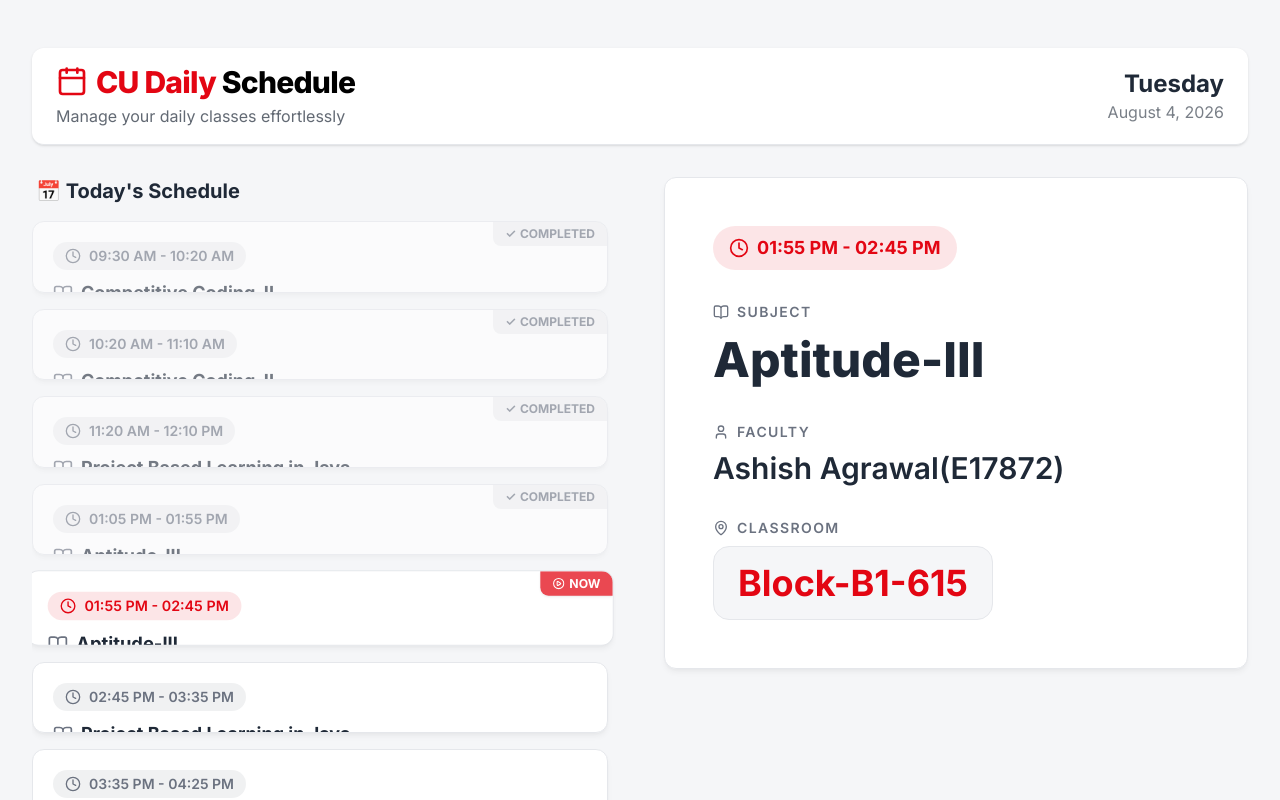
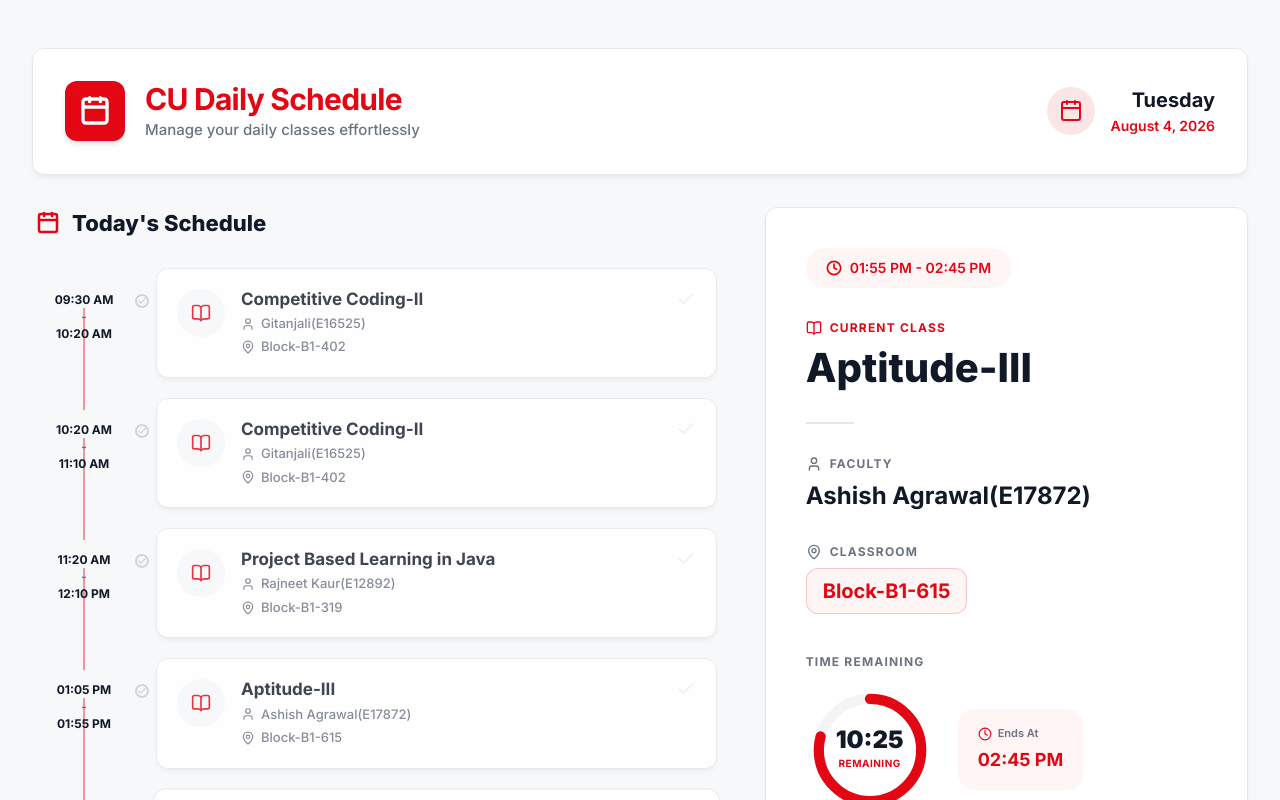
Before and after one commit to alokyadva26/cu-daily-schedule, a Next.js app: page / in a window 1280 px wide. Shown: the top 800 px of the page. Built offline with nearby package versions, Linux system fonts and the light colour scheme.

Commit message:
feat: redesign CU Daily Schedule with modern timeline UI

```diff
--- a/src/app/globals.css
+++ b/src/app/globals.css
@@ -1,13 +1,15 @@
 @import "tailwindcss";
 
 :root {
-  --background: #F5F6F8;
-  --foreground: #1F2937;
+  --background: #F7F8FA;
+  --foreground: #111827;
   --card-bg: #FFFFFF;
   --card-border: #E5E7EB;
   --accent: #E30613; /* Primary Red */
   --accent-foreground: #FFFFFF;
   --secondary: #6B7280;
+  --timeline: #D1D5DB;
+  --active-bg: #FFF5F5;
 }
 
 body {
@@ -24,6 +26,8 @@ body {
   --color-accent: var(--accent);
   --color-accent-foreground: var(--accent-foreground);
   --color-secondary: var(--secondary);
+  --color-timeline: var(--timeline);
+  --color-active-bg: var(--active-bg);
 }
 
 .cuims-card {
--- a/src/app/page.tsx
+++ b/src/app/page.tsx
@@ -9,7 +9,9 @@ import { ScheduleCard } from "@/components/ScheduleCard";
 import { ClassDetails } from "@/components/ClassDetails";
 import { EmptyState } from "@/components/EmptyState";
 import { EndOfDayState } from "@/components/EndOfDayState";
+import { BottomCard } from "@/components/BottomCard";
 import { parseTime, getCountdownString } from "@/lib/utils";
+import { Calendar } from "lucide-react";
 
 type EnrichedSession = ClassSession & {
   mode: "normal" | "active" | "next";
@@ -140,9 +142,9 @@ export default function Home() {
       {viewState === "weekend" ? (
         <EmptyState />
       ) : (
-        <div className="grid grid-cols-1 lg:grid-cols-2 gap-8 lg:gap-12 mt-8">
+        <div className="grid grid-cols-1 lg:grid-cols-12 gap-8 lg:gap-10 mt-6">
           {/* LEFT SIDE */}
-          <section className="order-2 lg:order-1 flex flex-col gap-4">
+          <section className="order-2 lg:order-1 lg:col-span-7 flex flex-col gap-4">
 
             {viewState === "end-of-day" && (
               <EndOfDayState
@@ -190,11 +192,12 @@ export default function Home() {
             )}
 
             {viewState !== "tomorrow" && todayClasses.length > 0 && (
-              <div className="flex flex-col gap-4">
-                <h2 className="text-xl font-bold px-1 flex items-center gap-2 text-foreground">
-                  📅 Today's Schedule
+              <div className="flex flex-col gap-6">
+                <h2 className="text-[22px] font-extrabold px-1 flex items-center gap-3 text-foreground">
+                  <Calendar className="w-6 h-6 text-accent" strokeWidth={2.5} />
+                  Today's Schedule
                 </h2>
-                <div className="flex flex-col gap-4 max-h-[600px] overflow-y-auto pr-2 custom-scrollbar">
+                <div className="flex flex-col gap-5 max-h-[700px] overflow-y-auto pr-2 custom-scrollbar pl-1 pt-1">
                   {todayClasses.map((session, idx) => {
                     const start = parseTime(session.startTime, currentTime);
                     const end = parseTime(session.endTime, currentTime);
@@ -219,6 +222,7 @@ export default function Home() {
                         onClick={() => setSelectedSession(session)}
                         mode={mode}
                         countdown={countdown}
+                        isLast={idx === todayClasses.length - 1}
                       />
                     );
                   })}
@@ -229,10 +233,14 @@ export default function Home() {
           </section>
 
           {/* RIGHT SIDE */}
-          <section className="order-1 lg:order-2">
-            {(viewState !== "end-of-day" || selectedSession) && (
-              <ClassDetails session={selectedSession} />
-            )}
+          <section className="order-1 lg:order-2 lg:col-span-5 flex flex-col h-full">
+            <div className="flex-1">
+              {(viewState !== "end-of-day" || selectedSession) && (
+                <ClassDetails session={selectedSession} />
+              )}
+            </div>
+
+            <BottomCard />
           </section>
         </div>
       )}
--- /dev/null
+++ b/src/components/BottomCard.tsx
@@ -0,0 +1,40 @@
+import { Clock, RefreshCcw } from "lucide-react";
+import { format } from "date-fns";
+import { useState } from "react";
+import { cn } from "@/lib/utils";
+
+export function BottomCard() {
+  const [isRefreshing, setIsRefreshing] = useState(false);
+
+  const handleRefresh = () => {
+    setIsRefreshing(true);
+    // Reload the page
+    setTimeout(() => {
+      window.location.reload();
+    }, 500);
+  };
+
+  const lastUpdatedTime = format(new Date(), "h:mm:ss a");
+
+  return (
+    <div className="cuims-card p-4 sm:p-5 flex flex-col sm:flex-row sm:items-center justify-between gap-4 mt-6">
+      <div className="flex items-start sm:items-center gap-4">
+        <div className="bg-accent/10 p-2.5 rounded-full shrink-0">
+          <Clock className="w-5 h-5 text-accent" />
+        </div>
+        <div>
+          <p className="text-foreground font-semibold text-sm">Schedule updates automatically</p>
+          <p className="text-secondary text-xs mt-0.5">Last updated: <span className="font-bold text-foreground">{lastUpdatedTime}</span></p>
+        </div>
+      </div>
+
+      <button
+        onClick={handleRefresh}
+        className="flex items-center justify-center gap-2 px-5 py-2.5 rounded-full border border-card-border hover:border-accent text-accent font-semibold text-sm transition-all duration-300 hover:bg-accent/5 active:scale-95"
+      >
+        <RefreshCcw className={cn("w-4 h-4", isRefreshing && "animate-spin")} />
+        Refresh
+      </button>
+    </div>
+  );
+}
--- a/src/components/ClassDetails.tsx
+++ b/src/components/ClassDetails.tsx
@@ -1,57 +1,157 @@
 import { ClassSession } from "@/types";
 import { Clock, MapPin, User, BookOpen } from "lucide-react";
-import { getSubjectName } from "@/lib/utils";
+import { getSubjectName, parseTime } from "@/lib/utils";
+import { useState, useEffect } from "react";
 
 interface ClassDetailsProps {
   session: ClassSession | null;
 }
 
 export function ClassDetails({ session }: ClassDetailsProps) {
+  const [now, setNow] = useState(new Date());
+
+  useEffect(() => {
+    const interval = setInterval(() => {
+      setNow(new Date());
+    }, 1000);
+    return () => clearInterval(interval);
+  }, []);
+
   if (!session) {
     return (
-      <div className="h-full min-h-[400px] flex items-center justify-center cuims-card p-8">
+      <div className="h-full min-h-[400px] flex items-center justify-center cuims-card p-10">
         <p className="text-secondary text-xl font-medium">Select a class to view details</p>
       </div>
     );
   }
 
+  const start = parseTime(session.startTime, now);
+  const end = parseTime(session.endTime, now);
+
+  const totalSeconds = (end.getTime() - start.getTime()) / 1000;
+  const elapsedSeconds = (now.getTime() - start.getTime()) / 1000;
+
+  let isCurrent = false;
+  let remainingSeconds = 0;
+  let progressPercentage = 0;
+
+  if (now >= start && now <= end) {
+    isCurrent = true;
+    remainingSeconds = Math.max(0, totalSeconds - elapsedSeconds);
+    progressPercentage = Math.min(100, Math.max(0, (elapsedSeconds / totalSeconds) * 100));
+  }
+
+  const formatRemaining = (totalSecs: number) => {
+    const m = Math.floor(totalSecs / 60);
+    const s = Math.floor(totalSecs % 60);
+    return `${m.toString().padStart(2, "0")}:${s.toString().padStart(2, "0")}`;
+  };
+
+  const circleRadius = 40;
+  const circleCircumference = 2 * Math.PI * circleRadius;
+  const strokeDashoffset = circleCircumference - (progressPercentage / 100) * circleCircumference;
+
   return (
-    <div className="sticky top-8 h-fit cuims-card p-8 sm:p-12 shadow-sm flex flex-col justify-center animate-in fade-in zoom-in duration-300">
-      <div className="inline-flex items-center self-start text-accent font-bold bg-accent/10 px-4 py-2 rounded-full mb-8 text-lg">
-        <Clock className="w-5 h-5 mr-2" />
+    <div className="sticky top-8 h-fit cuims-card p-8 sm:p-10 shadow-sm flex flex-col justify-center animate-in fade-in duration-300 rounded-[24px]">
+
+      {/* Top Time Pill */}
+      <div className="inline-flex items-center self-start text-accent font-semibold bg-[#FFF5F5] px-5 py-2.5 rounded-full mb-8 text-sm">
+        <Clock className="w-4 h-4 mr-2 stroke-[2.5]" />
         {session.startTime} - {session.endTime}
       </div>
 
-      <div className="space-y-8">
-        <div>
-          <p className="text-sm uppercase tracking-widest font-semibold text-secondary mb-2 flex items-center gap-2">
-            <BookOpen className="w-4 h-4" /> Subject
-          </p>
-          <h2 className="text-4xl sm:text-5xl font-extrabold leading-tight text-foreground">
+      {/* Subject */}
+      <div className="mb-8">
+        <div className="text-xs uppercase tracking-widest font-bold text-accent mb-2.5 flex items-center gap-2">
+          <BookOpen className="w-4 h-4" /> {isCurrent ? "CURRENT CLASS" : "CLASS"}
+        </div>
+        <h2 className="text-[32px] sm:text-[40px] font-extrabold leading-[1.1] text-foreground">
           {getSubjectName(session.subject)}
         </h2>
       </div>
 
-        <div>
-          <p className="text-sm uppercase tracking-widest font-semibold text-secondary mb-2 flex items-center gap-2">
-            <User className="w-4 h-4" /> Faculty
-          </p>
-          <p className="text-2xl sm:text-3xl font-semibold text-foreground">
+      <div className="w-12 h-0.5 bg-card-border mb-8"></div>
+
+      {/* Faculty */}
+      <div className="mb-8">
+        <div className="text-xs uppercase tracking-widest font-bold text-secondary mb-2 flex items-center gap-2">
+          <User className="w-4 h-4" /> FACULTY
+        </div>
+        <p className="text-2xl font-bold text-foreground">
           {session.faculty}
         </p>
       </div>
 
-        <div>
-          <p className="text-sm uppercase tracking-widest font-semibold text-secondary mb-2 flex items-center gap-2">
-            <MapPin className="w-4 h-4" /> Classroom
-          </p>
-          <div className="inline-block bg-background px-6 py-4 rounded-2xl border border-card-border">
-            <p className="text-3xl sm:text-4xl font-bold text-accent">
+      {/* Classroom */}
+      <div className="mb-8">
+        <div className="text-xs uppercase tracking-widest font-bold text-secondary mb-2 flex items-center gap-2">
+          <MapPin className="w-4 h-4" /> CLASSROOM
+        </div>
+        <div className="inline-flex bg-[#FFF5F5] px-4 py-2 rounded-[12px] border border-accent/20">
+          <p className="text-xl font-bold text-accent">
             {session.room}
           </p>
         </div>
       </div>
+
+      {/* Time Remaining */}
+      {isCurrent && (
+        <div className="mt-2">
+          <div className="text-xs uppercase tracking-widest font-bold text-secondary mb-4">
+            TIME REMAINING
           </div>
+          <div className="flex items-center gap-6">
+
+            {/* Circular Progress */}
+            <div className="relative w-32 h-32 flex items-center justify-center">
+              <svg className="transform -rotate-90 w-32 h-32" viewBox="0 0 100 100">
+                <circle
+                  cx="50"
+                  cy="50"
+                  r={circleRadius}
+                  stroke="#F3F4F6"
+                  strokeWidth="8"
+                  fill="none"
+                />
+                <circle
+                  cx="50"
+                  cy="50"
+                  r={circleRadius}
+                  stroke="#E30613"
+                  strokeWidth="8"
+                  fill="none"
+                  strokeLinecap="round"
+                  style={{
+                    strokeDasharray: circleCircumference,
+                    strokeDashoffset: strokeDashoffset,
+                    transition: "stroke-dashoffset 1s linear",
+                  }}
+                />
+              </svg>
+              <div className="absolute flex flex-col items-center justify-center">
+                <span className="text-2xl font-black text-foreground leading-none mb-1">
+                  {formatRemaining(remainingSeconds)}
+                </span>
+                <span className="text-[10px] uppercase font-bold text-accent tracking-wider">
+                  Remaining
+                </span>
+              </div>
+            </div>
+
+            {/* Ends At */}
+            <div className="bg-[#FFF5F5] px-5 py-4 rounded-2xl flex flex-col justify-center">
+              <div className="text-[11px] font-semibold text-secondary flex items-center gap-1.5 mb-1">
+                <Clock className="w-3.5 h-3.5 text-accent" /> Ends At
+              </div>
+              <div className="text-accent font-bold text-lg">
+                {session.endTime}
+              </div>
+            </div>
+
+          </div>
+        </div>
+      )}
+
     </div>
   );
 }
--- a/src/components/Header.tsx
+++ b/src/components/Header.tsx
@@ -7,19 +7,27 @@ export function Header() {
   const dateFormatted = format(today, "MMMM d, yyyy");
 
   return (
-    <header className="mb-8 flex flex-col sm:flex-row sm:items-center justify-between border-b border-card-border pb-4 pt-4 px-6 bg-white shadow-sm rounded-xl">
-      <div>
-        <h1 className="text-3xl font-extrabold tracking-tight flex items-center gap-2">
-          <Calendar className="w-8 h-8 text-accent" />
-          <span>
-            <span className="text-accent">CU Daily</span> <span className="text-black">Schedule</span>
-          </span>
-        </h1>
-        <p className="text-foreground/70 mt-1">Manage your daily classes effortlessly</p>
+    <header className="mb-8 flex flex-col md:flex-row md:items-center justify-between p-8 bg-white shadow-sm rounded-3xl cuims-card">
+      <div className="flex items-center gap-5">
+        <div className="bg-accent text-white p-3.5 rounded-xl shadow-md">
+          <Calendar className="w-8 h-8" strokeWidth={2.5} />
+        </div>
+        <div>
+          <h1 className="text-3xl font-bold tracking-tight text-accent">
+            CU Daily Schedule
+          </h1>
+          <p className="text-secondary font-medium text-[15px] mt-0.5">Manage your daily classes effortlessly</p>
+        </div>
       </div>
-      <div className="mt-4 sm:mt-0 text-left sm:text-right">
-        <p className="text-2xl font-bold">{dayName}</p>
-        <p className="text-foreground/60">{dateFormatted}</p>
+
+      <div className="mt-6 md:mt-0 flex items-center justify-end gap-4">
+        <div className="bg-accent/10 p-3 rounded-full text-accent hidden md:block">
+          <Calendar className="w-6 h-6" />
+        </div>
+        <div className="text-left md:text-right">
+          <p className="text-xl font-bold text-foreground">{dayName}</p>
+          <p className="text-accent font-semibold text-sm mt-0.5">{dateFormatted}</p>
+        </div>
       </div>
     </header>
   );
--- a/src/components/ScheduleCard.tsx
+++ b/src/components/ScheduleCard.tsx
@@ -1,6 +1,6 @@
 import { ClassSession } from "@/types";
 import { cn, getSubjectName } from "@/lib/utils";
-import { Clock, MapPin, BookOpen, PlayCircle, FastForward, User } from "lucide-react";
+import { BookOpen, Coffee, Check, MapPin, User } from "lucide-react";
 
 interface ScheduleCardProps {
   session: ClassSession;
@@ -8,79 +8,117 @@ interface ScheduleCardProps {
   onClick: () => void;
   mode?: "normal" | "active" | "next" | "completed";
   countdown?: string;
+  isLast?: boolean;
 }
 
-export function ScheduleCard({ session, isSelected, onClick, mode = "normal", countdown }: ScheduleCardProps) {
+export function ScheduleCard({ session, isSelected, onClick, mode = "normal", countdown, isLast }: ScheduleCardProps) {
   const isActive = mode === "active";
-  const isNext = mode === "next";
   const isCompleted = mode === "completed";
 
+  const isBreak = session.subject.toLowerCase().includes("break");
+
   return (
-    <div
-      onClick={onClick}
-      className={cn(
-        "cuims-card p-5 cursor-pointer transition-all duration-300 transform relative overflow-hidden",
-        isSelected
-          ? isActive ? "ring-2 ring-accent bg-accent/5" : "ring-1 ring-card-border bg-foreground/5"
-          : "hover:bg-foreground/[0.02]",
-        isActive && "border-l-4 border-l-accent scale-[1.02] shadow-[0_0_15px_rgba(227,6,19,0.15)]",
-        isCompleted && "opacity-60"
-      )}
-    >
-      {isActive && (
-        <div className="absolute top-0 right-0 bg-accent text-white text-xs font-bold px-3 py-1 rounded-bl-lg flex items-center shadow-sm animate-pulse">
-          <PlayCircle className="w-3 h-3 mr-1" /> NOW
+    <div className="relative flex gap-4 md:gap-6 group">
+
+      {/* TIMELINE COLUMN */}
+      <div className="flex flex-col items-center w-20 md:w-24 shrink-0 relative">
+        {/* Vertical Line */}
+        {!isLast && (
+          <div className={cn(
+            "absolute top-[40px] bottom-[-32px] w-0.5 z-0",
+            isActive || isCompleted ? "bg-accent/40" : "bg-timeline/50"
+          )}></div>
+        )}
+
+        {/* Time Text */}
+        <div className="text-[11px] md:text-xs font-bold text-center mt-6 z-10 flex flex-col items-center leading-tight">
+          <span className={cn(isActive ? "text-accent" : "text-foreground")}>{session.startTime}</span>
+          <span className="text-secondary my-0.5">-</span>
+          <span className={cn(isActive ? "text-accent" : "text-foreground")}>{session.endTime}</span>
         </div>
-      )}
 
-      {isNext && (
-        <div className="absolute top-0 right-0 bg-accent text-white text-xs font-bold px-3 py-1 rounded-bl-lg flex items-center shadow-md">
-          <FastForward className="w-3 h-3 mr-1" /> NEXT CLASS
-        </div>
-      )}
-
-      {isCompleted && (
-        <div className="absolute top-0 right-0 bg-secondary/10 text-secondary text-xs font-bold px-3 py-1 rounded-bl-lg flex items-center">
-          <span className="mr-1">✓</span> COMPLETED
-        </div>
-      )}
-
-      <div className="flex justify-between items-start mb-3">
+        {/* Timeline Node */}
         <div className={cn(
-          "flex items-center font-semibold px-3 py-1 rounded-full text-sm",
-          isActive ? "bg-accent/10 text-accent" : "bg-secondary/10 text-secondary"
+          "absolute right-[-14px] md:right-[-17px] top-[26px] z-10 w-[14px] h-[14px] rounded-full flex items-center justify-center bg-background border-2",
+          isActive ? "border-accent bg-accent ring-4 ring-accent/20"
+            : isCompleted ? "border-timeline bg-transparent"
+            : "border-timeline bg-background"
         )}>
-          <Clock className="w-4 h-4 mr-2" />
-          {session.startTime} - {session.endTime}
+          {isCompleted && <Check className="w-2.5 h-2.5 text-timeline stroke-[3]" />}
         </div>
       </div>
 
-      <h3 className="text-lg font-bold mb-1 flex items-start gap-2 pr-20 text-foreground">
-        <BookOpen className="w-5 h-5 mt-0.5 text-secondary shrink-0" />
-        <span className="leading-tight">{getSubjectName(session.subject)}</span>
-      </h3>
+      {/* CARD CONTENT */}
+      <div
+        onClick={onClick}
+        className={cn(
+          "flex-1 relative cursor-pointer transition-all duration-300 transform rounded-[16px] border cuims-card",
+          isActive
+            ? "border-accent border-l-[6px] bg-active-bg shadow-md scale-[1.01]"
+            : "border-card-border bg-white hover:border-timeline hover:shadow-md",
+          isBreak ? "p-4 flex items-center gap-4 min-h-[72px]" : "p-5",
+          isCompleted && !isBreak && "opacity-80"
+        )}
+      >
+        {isBreak ? (
+          <>
+            <div className="w-10 h-10 rounded-full bg-[#FFF5F5] text-accent flex items-center justify-center shrink-0 border border-accent/10">
+              <Coffee className="w-5 h-5" />
+            </div>
+            <h3 className="text-lg font-bold text-foreground">Break</h3>
+          </>
+        ) : (
+          <div className="flex gap-4">
+            {/* Subject Icon */}
+            <div className={cn(
+              "w-12 h-12 rounded-full flex items-center justify-center shrink-0 border",
+              isActive ? "bg-white text-accent border-accent/20 shadow-sm" : "bg-background text-accent border-transparent"
+            )}>
+              <BookOpen className="w-5 h-5" />
+            </div>
 
-      <div className="flex items-center text-secondary font-medium mb-3 pl-7 text-sm">
-        <User className="w-4 h-4 mr-2 text-accent opacity-70 shrink-0" />
-        {session.faculty}
-      </div>
+            {/* Main Info */}
+            <div className="flex-1 min-w-0 pr-16 md:pr-24">
+              <h3 className="text-[17px] font-bold text-foreground mb-1 leading-tight truncate">
+                {getSubjectName(session.subject)}
+              </h3>
 
-      <div className="flex justify-between items-end mt-3">
-        <div className="flex items-center text-secondary font-medium">
-          <MapPin className="w-4 h-4 mr-2 text-accent opacity-70 shrink-0" />
-          {session.room}
-        </div>
+              <div className="flex items-center text-secondary text-[13px] font-medium mb-1">
+                <User className="w-3.5 h-3.5 mr-1.5 shrink-0" />
+                <span className="truncate">{session.faculty}</span>
+              </div>
 
-        {countdown && (
-          <div className={cn(
-            "text-sm font-bold flex flex-col items-end",
-            isActive ? "text-accent" : "text-secondary"
-          )}>
-            <span className="text-xs font-medium opacity-70 uppercase tracking-wider">{isActive ? "Ends in" : "Starts in"}</span>
-            <span>{countdown}</span>
+              <div className="flex items-center text-secondary text-[13px] font-medium">
+                <MapPin className="w-3.5 h-3.5 mr-1.5 shrink-0" />
+                <span className="truncate">{session.room}</span>
+              </div>
+            </div>
+
+            {/* Active Badges */}
+            {isActive && (
+              <div className="absolute right-4 top-4 bottom-4 flex flex-col justify-between items-end">
+                <div className="bg-accent text-white text-[10px] font-bold px-2.5 py-1 rounded-full uppercase tracking-wider">
+                  NOW
+                </div>
+                {countdown && (
+                  <div className="flex flex-col items-end">
+                    <span className="text-[10px] font-bold text-accent uppercase tracking-wider">Ends In</span>
+                    <span className="text-sm font-black text-accent">{countdown}</span>
+                  </div>
+                )}
+              </div>
+            )}
+
+            {/* Completed Badge (Optional but good for clarity) */}
+            {isCompleted && !isActive && (
+              <div className="absolute right-5 top-5 opacity-40">
+                <Check className="w-5 h-5 text-timeline" />
+              </div>
+            )}
           </div>
         )}
       </div>
+
     </div>
   );
 }
```
Lines whose indentation alone changed are shown as unchanged.
